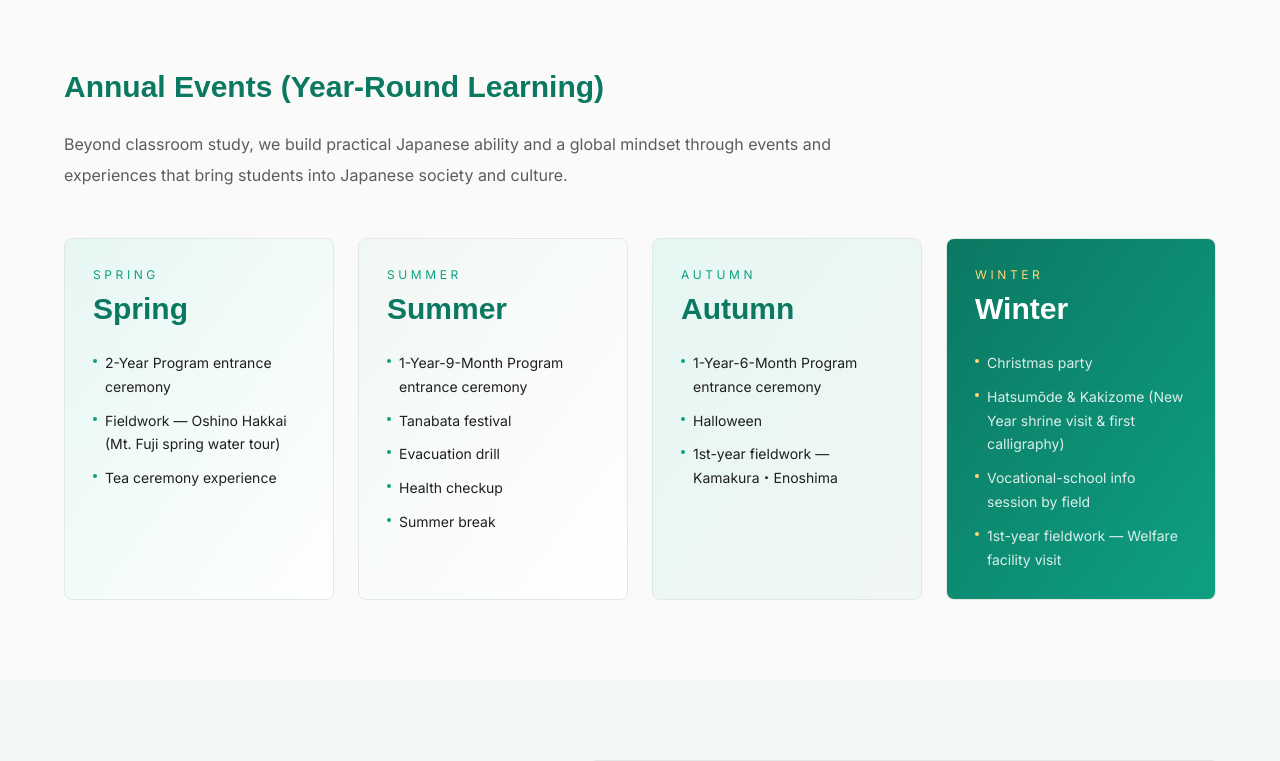
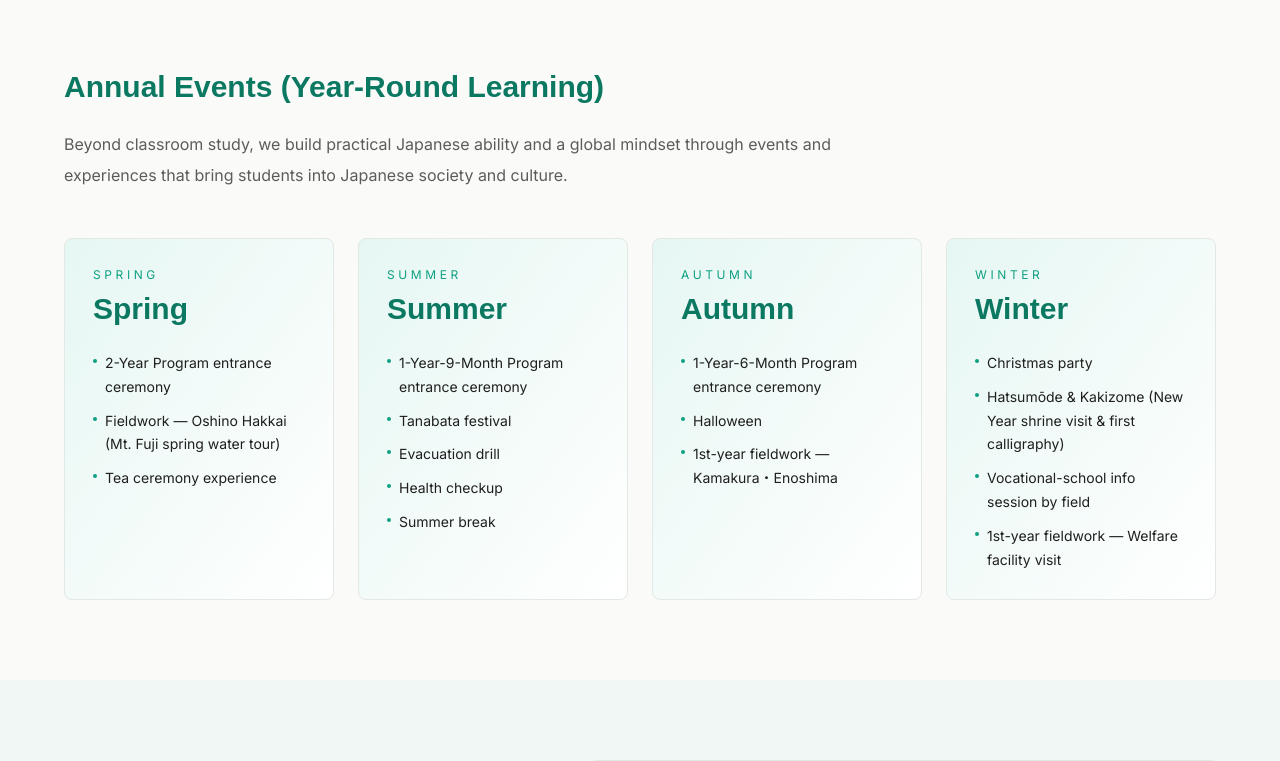
Before and after one commit to thqiu12/kanaju_japanese, a Next.js app: page /en/campus-life in a window 1280 px wide. Shown: the part 600-1361 px from the top of the page. Built offline with nearby package versions, Linux system fonts and the light colour scheme.

Commit message:
Uniform season cards on /campus-life — winter no longer stands out as dark

```diff
--- a/src/app/[locale]/campus-life/page.tsx
+++ b/src/app/[locale]/campus-life/page.tsx
@@ -68,38 +68,22 @@ export default async function CampusLifePage({
             </p>
 
             <div className="mt-12 grid gap-6 md:grid-cols-2 lg:grid-cols-4">
-              {seasons.map((s, i) => (
+              {seasons.map((s) => (
                 <div
                   key={s.season}
-                  className={`relative overflow-hidden rounded-lg p-7 ${
-                    i % 4 === 0
-                      ? "bg-gradient-to-br from-primary-pale to-bg-card"
-                      : i % 4 === 1
-                        ? "bg-gradient-to-br from-bg-warm to-bg-card"
-                        : i % 4 === 2
-                          ? "bg-gradient-to-br from-primary-pale to-bg-warm"
-                          : "bg-gradient-to-br from-primary-dark to-primary text-white"
-                  } border border-border`}
+                  className="relative overflow-hidden rounded-lg border border-border bg-gradient-to-br from-primary-pale to-bg-card p-7 transition-shadow hover:shadow-[0_8px_24px_rgba(14,160,130,0.1)]"
                 >
-                  <div
-                    className={`text-xs uppercase tracking-[0.3em] ${i % 4 === 3 ? "text-gold" : "text-primary"}`}
-                  >
+                  <div className="text-xs uppercase tracking-[0.3em] text-primary">
                     {s.title}
                   </div>
-                  <h3
-                    className={`mt-2 font-serif text-3xl font-semibold ${i % 4 === 3 ? "text-white" : "text-primary-dark"}`}
-                  >
+                  <h3 className="mt-2 font-serif text-3xl font-semibold text-primary-dark">
                     {s.season}
                   </h3>
                   <ul className="mt-6 space-y-2.5">
                     {s.items.map((item) => (
                       <li
                         key={item}
-                        className={`flex gap-2 text-sm leading-[1.7] ${
-                          i % 4 === 3 ? "text-white/85" : "text-text"
-                        } before:mt-2 before:block before:h-1 before:w-1 before:shrink-0 before:rounded-full ${
-                          i % 4 === 3 ? "before:bg-gold" : "before:bg-primary"
-                        }`}
+                        className="flex gap-2 text-sm leading-[1.7] text-text before:mt-2 before:block before:h-1 before:w-1 before:shrink-0 before:rounded-full before:bg-primary"
                       >
                         {item}
                       </li>
```
